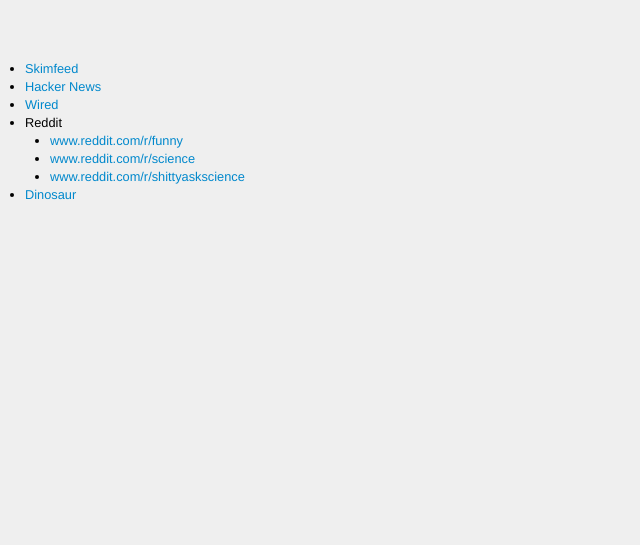
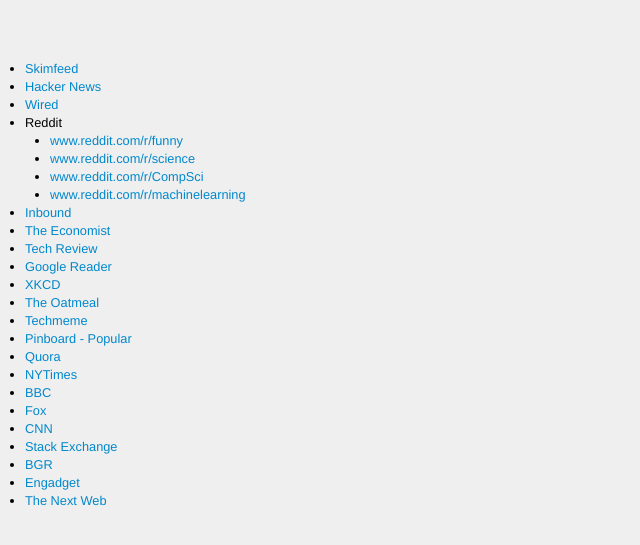
Before and after one commit to RONNCC/Heroku_sghose, a Flask app: page /links in a window 1280 px wide. Shown: the top 545 px of the page, without its empty margins (0-640 px from the left). Run offline with Flask 2, Linux system fonts and the light colour scheme.

Commit message:
added more links

```diff
--- a/templates/links.html
+++ b/templates/links.html
@@ -1,16 +1,47 @@
 <html><head>
 <link href="../static/css/learnist.css" media="all" rel="stylesheet" type="text/css" />
 <script type="text/javascript">
-
+// yeah the styling in the array is sort of weird - but it looks nice :/
 var linkstr=""
 var links =
     [
-      ['skimfeed','http://www.skimfeed.com' ],
-      ['Hacker News','http://hckrnews.com/' ],
-      ['Wired','www.wired.com' ],
-      ['Reddit',['www.reddit.com/r/funny','www.reddit.com/r/science', 'www.reddit.com/r/shittyaskscience']],
-      ['Dinosaur','www.dinosaur.com']
+        ['skimfeed','http://www.skimfeed.com' ],
+        ['Hacker News','http://hckrnews.com/' ],
+        ['Wired','www.wired.com' ],
+        ['Reddit',
+                [
+                    'www.reddit.com/r/funny',
+                    'www.reddit.com/r/science',
+                    'www.reddit.com/r/CompSci',
+                    'www.reddit.com/r/machinelearning',
+                ]
+        ],
+        ['Inbound','www.inbound.org'],
+        ['The Economist', 'www.economist.com'],
+        ['Tech Review', 'www.technologyreview.com'],
+        ['Google Reader', 'www.reader.google.com'],
+        ['XKCD', 'www.xkcd.com'],
+        ['The Oatmeal', 'www.theoatmeal.com'],
+        ['Techmeme', 'www.techmeme.com'],
+        ['Pinboard - Popular','http://pinboard.in/popular/'],
+        ['Quora','www.quora.com'],
+        ['NYTimes','www.nytimes.com'],
+        ['BBC','www.bbc.co.uk'],
+        ['Fox','www.foxnews.com'],
+        ['CNN','www.cnn.com'],
+        ['Stack Exchange', 'www.stackexchange.com'],
+        ['BGR','www.bgr.com'],
+        ['Engadget','www.engadget.com'],
+        ['The Next Web','www.thenextweb.com'],
+
     ];
+
+
+
+
+
+
+
 
   function urlize(a){return a.length>4 ? ( (a.substr(0,4)!="http" && a.substr(0,3)=="www") ? "http://"+a:a) : a;}
   String.prototype.cap = function() {return this.charAt(0).toUpperCase() + this.slice(1);}
```
